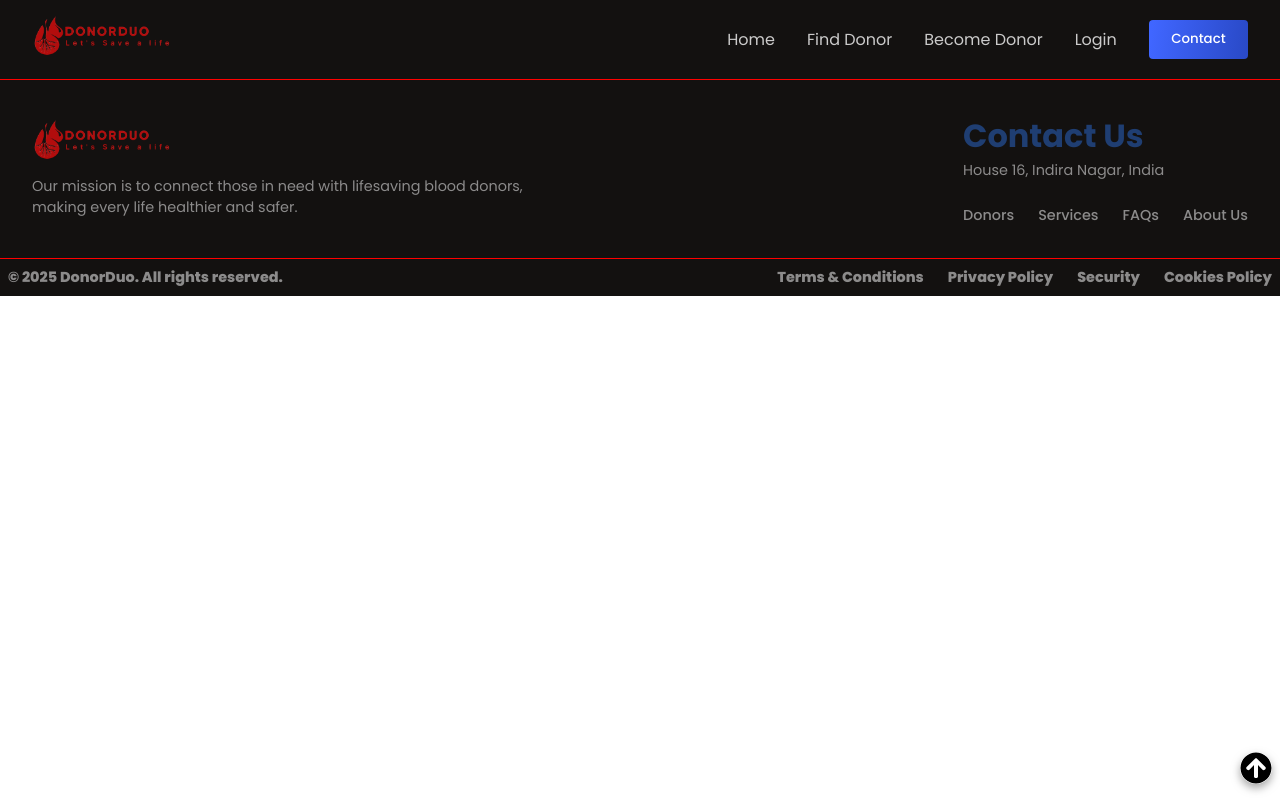
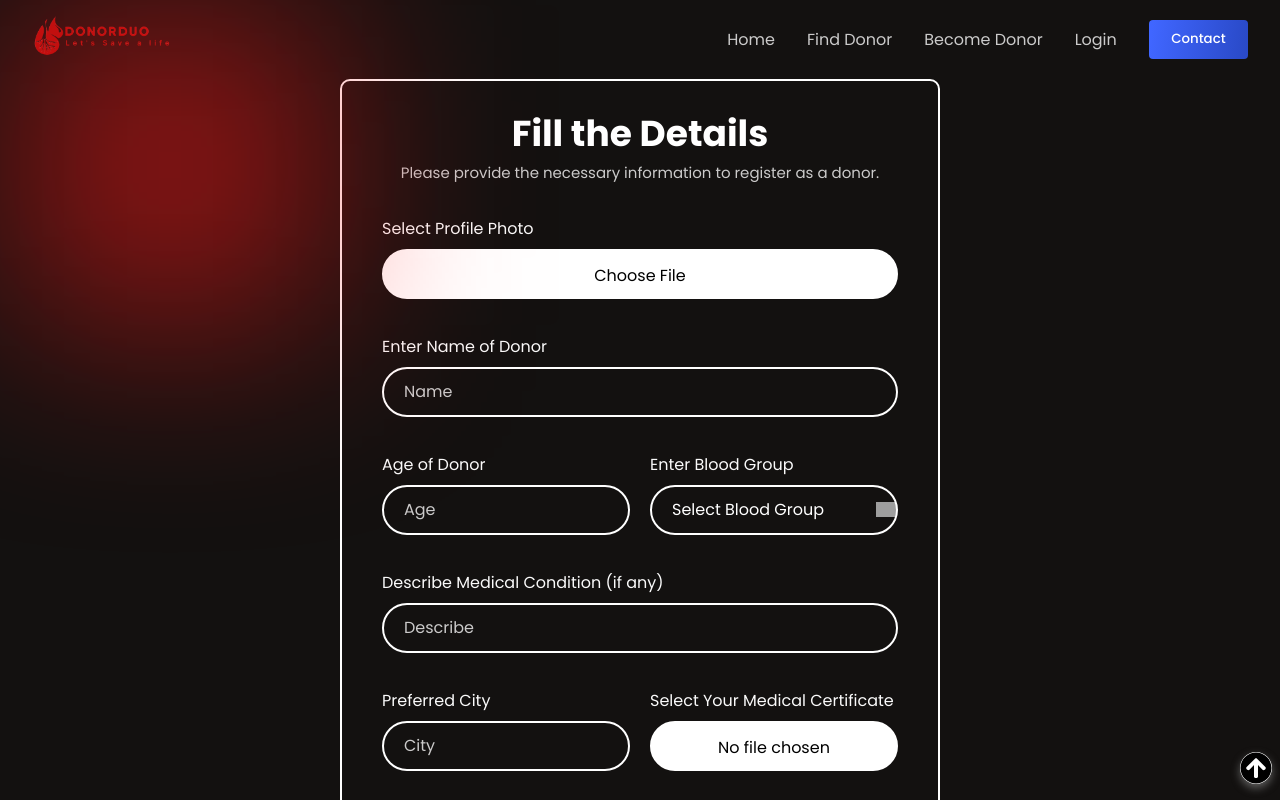
Before and after one commit to priyanshu11223344/Donor_Duo, a React (Vite) app: page /becomeDonor in a window 1280 px wide. Shown: the top 800 px of the page. Built offline with nearby package versions, Linux system fonts and the light colour scheme; grey boxes are pictures that could not be loaded.

Commit message:
becomeDonor_Done

```diff
--- a/src/App.jsx
+++ b/src/App.jsx
@@ -7,6 +7,7 @@ import Goto from "./component/Scroll/Goto";
 import Login from "./component/Login/Login";
 import SignIn from "./component/SignIn/SignIn"
 import Verify from "./component/Verify/Verify"
+import BecomeDonor from "./component/BecomeDonor/becomeDonor"
 function App() {
   return (
     <BrowserRouter>
@@ -19,6 +20,7 @@ function App() {
           <Route path="/LogIn" element={<Login/>} />
           <Route path="/SignIn" element={<SignIn/>}/>
           <Route path="/Verify" element={<Verify/>}/>
+          <Route path="/becomeDonor" element={<BecomeDonor/>}/>
         </Route>
       </Routes>
       <Footer/>
--- /dev/null
+++ b/src/component/BecomeDonor/becomeDonor.css
@@ -0,0 +1,196 @@
+@import url('https://fonts.googleapis.com/css2?family=Poppins:wght@300;400;500;600;700;800;900&display=swap');
+
+.becomeDonorContainer {
+    display: flex;
+    align-items: center;
+    justify-content: center;
+    background: var(--black);
+}
+
+.becomeDonorWrapper {
+    width: 600px;
+    border: 2px solid rgb(255, 255, 255);
+    border-radius: 10px;
+    padding: 25px 40px;
+    color: #ffffff;
+}
+
+.becomeDonorBlurEffect {
+    position: absolute;
+    top: 5px;
+    left: 10px;
+    width: 20rem;
+    height: 20rem;
+    background: rgba(255, 24, 24, 0.522);
+    filter: blur(100px);
+    border-radius: 10px;
+}
+
+.becomeDonorHeading {
+    font-size: 36px;
+    text-align: center;
+    color: white;
+}
+
+.becomeDonorSubheading {
+    font-size: 15px;
+    color: rgba(255, 255, 255, 0.78);
+}
+
+.becomeDonorForm {
+    display: flex;
+    flex-direction: column;
+    gap: 15px;
+}
+
+.becomeDonorRow {
+    display: flex;
+    gap: 10px;
+}
+
+.becomeDonorInputBox {
+    position: relative;
+    width: 100%;
+    margin-bottom: 20px;
+}
+
+.becomeDonorLabel {
+    display: block;
+    margin-bottom: 8px;
+    font-size: 16px;
+    color: rgba(255, 255, 255, 0.98);
+}
+
+.becomeDonorInputBox input,
+.becomeDonorDropdown {
+    width: 100%;
+    height: 50px;
+    background: transparent;
+    border: 2px solid #fff;
+    border-radius: 40px;
+    font-size: 16px;
+    color: #fff;
+    padding: 0 20px;
+    outline: none;
+}
+
+.becomeDonorInputBox input:focus,
+.becomeDonorDropdown:focus {
+    border-color: #4066ff;
+    box-shadow: 0 0 5px rgba(64, 102, 255, 0.5);
+}
+
+.becomeDonorInputBox input::placeholder {
+    color: rgba(255, 255, 255, 0.78);
+}
+
+.becomeDonorDropdown option {
+    color: #000;
+}
+
+/* Profile Photo Styling */
+.profile-photo-container {
+    display: flex;
+    justify-content: center;
+    align-items: center;
+}
+
+.profile-photo-preview {
+    display: inline-block;
+    cursor: pointer;
+}
+
+.profile-photo-image {
+    width: 150px;
+    height: 150px;
+    border-radius: 50%;
+    object-fit: cover;
+    border: 2px solid #fff;
+}
+
+/* Custom File Input Styling */
+.custom-file-input {
+    position: relative;
+    display: inline-block;
+    width: 100%;
+}
+
+.custom-file-input input[type="file"] {
+    position: absolute;
+    left: 0;
+    top: 0;
+    opacity: 0;
+    width: 100%;
+    height: 100%;
+    cursor: pointer;
+}
+
+.custom-file-input span {
+    display: block;
+    width: 100%;
+    height: 50px;
+    background: white;
+    color: #000;
+    border: 2px solid #fff;
+    border-radius: 40px;
+    font-size: 16px;
+    text-align: center;
+    line-height: 50px;
+    cursor: pointer;
+    overflow: hidden;
+    text-overflow: ellipsis;
+    white-space: nowrap;
+}
+
+.custom-file-input span:hover {
+    background: #f0f0f0;
+}
+
+.becomeDonorDropdown {
+    appearance: none; /* Remove default arrow */
+    background: transparent url('path-to-arrow-icon.svg') no-repeat right center;
+    background-size: 20px;
+    padding-right: 40px; /* Add space for the arrow */
+    cursor: pointer;
+}
+
+.becomeDonorButton {
+    width: 100%;
+    height: 50px;
+    background: #fff;
+    color: #000;
+    border: none;
+    border-radius: 40px;
+    font-size: 16px;
+    font-weight: 600;
+    margin-top: 20px;
+    cursor: pointer;
+    transition: transform 300ms ease-in;
+}
+
+.becomeDonorButton:hover {
+    transform: scale(1.05);
+}
+
+@media (max-width: 700px) {
+    .becomeDonorContainer {
+        min-height: 90vh;
+    }
+
+    .becomeDonorWrapper {
+        width: 400px;
+    }
+
+    .becomeDonorHeading {
+        font-size: 35px;
+    }
+
+    .becomeDonorInputBox input,
+    .becomeDonorDropdown {
+        height: 40px;
+    }
+
+    .becomeDonorButton {
+        height: 40px;
+    }
+}
--- /dev/null
+++ b/src/component/BecomeDonor/becomeDonor.jsx
@@ -0,0 +1,148 @@
+import React, { useState } from 'react';
+import './becomeDonor.css';
+
+const BecomeDonor = () => {
+  // Random hospital names for the dropdown
+  const hospitals = [
+    "City General Hospital",
+    "Green Valley Medical Center",
+    "Sunrise Health Clinic",
+    "Golden Care Hospital",
+    "Blue Horizon Medical Center",
+  ];
+
+  // Blood group options
+  const bloodGroups = [
+    "A+", "A-", "B+", "B-", "AB+", "AB-", "O+", "O-"
+  ];
+
+  // State to store the selected profile photo and medical certificate file
+  const [profilePhoto, setProfilePhoto] = useState(null);
+  const [medicalCertificateName, setMedicalCertificateName] = useState("No file chosen");
+
+  // Handle profile photo change
+  const handleProfilePhotoChange = (event) => {
+    const file = event.target.files[0];
+    if (file) {
+      const reader = new FileReader();
+      reader.onload = (e) => {
+        setProfilePhoto(e.target.result); // Set the image URL
+      };
+      reader.readAsDataURL(file); // Convert file to data URL
+    }
+  };
+
+  // Handle medical certificate change
+  const handleMedicalCertificateChange = (event) => {
+    const file = event.target.files[0];
+    if (file) {
+      setMedicalCertificateName(file.name);
+    } else {
+      setMedicalCertificateName("No file chosen");
+    }
+  };
+
+  return (
+    <div className="becomeDonorContainer">
+      <div className="becomeDonorWrapper">
+        <h1 className="becomeDonorHeading">Fill the Details</h1>
+        <p className="becomeDonorSubheading" style={{ marginBottom: '2rem', textAlign: 'center' }}>
+          Please provide the necessary information to register as a donor.
+        </p>
+        <form className="becomeDonorForm">
+          {/* Profile Photo Upload */}
+          <div className="becomeDonorInputBox">
+            <label htmlFor="profile-photo" className="becomeDonorLabel">Select Profile Photo</label>
+            <div className="profile-photo-container">
+              {profilePhoto ? (
+                <label htmlFor="profile-photo" className="profile-photo-preview">
+                  <img
+                    src={profilePhoto}
+                    alt="Profile Preview"
+                    className="profile-photo-image"
+                  />
+                </label>
+              ) : (
+                <div className="custom-file-input">
+                  <input
+                    type="file"
+                    id="profile-photo"
+                    onChange={handleProfilePhotoChange}
+                    accept="image/*"
+                  />
+                  <span>Choose File</span>
+                </div>
+              )}
+            </div>
+          </div>
+
+          {/* Name Field */}
+          <div className="becomeDonorInputBox">
+            <label htmlFor="name" className="becomeDonorLabel">Enter Name of Donor</label>
+            <input type="text" id="name" placeholder="Name" />
+          </div>
+
+          {/* Age and Blood Group in the same line */}
+          <div className="becomeDonorRow">
+            <div className="becomeDonorInputBox" style={{ flex: 1, marginRight: '10px' }}>
+              <label htmlFor="age" className="becomeDonorLabel">Age of Donor</label>
+              <input type="text" id="age" placeholder="Age" />
+            </div>
+            <div className="becomeDonorInputBox" style={{ flex: 1 }}>
+              <label htmlFor="blood-group" className="becomeDonorLabel">Enter Blood Group</label>
+              <select id="blood-group" className="becomeDonorDropdown">
+                <option value="">Select Blood Group</option>
+                {bloodGroups.map((group, index) => (
+                  <option key={index} value={group}>{group}</option>
+                ))}
+              </select>
+            </div>
+          </div>
+
+          {/* Medical Condition Field */}
+          <div className="becomeDonorInputBox">
+            <label htmlFor="medical-condition" className="becomeDonorLabel">Describe Medical Condition (if any)</label>
+            <input type="text" id="medical-condition" placeholder="Describe" />
+          </div>
+
+          {/* City and Choose File in the same line */}
+          <div className="becomeDonorRow">
+            <div className="becomeDonorInputBox" style={{ flex: 1, marginRight: '10px' }}>
+              <label htmlFor="city" className="becomeDonorLabel">Preferred City</label>
+              <input type="text" id="city" placeholder="City" />
+            </div>
+            <div className="becomeDonorInputBox" style={{ flex: 1 }}>
+              <label htmlFor="medical-certificate" className="becomeDonorLabel">Select Your Medical Certificate</label>
+              <div className="custom-file-input">
+                <input
+                  type="file"
+                  id="medical-certificate"
+                  onChange={handleMedicalCertificateChange}
+                  multiple
+                />
+                <span>{medicalCertificateName}</span>
+              </div>
+            </div>
+          </div>
+
+          {/* Choose Hospital Dropdown */}
+          <div className="becomeDonorInputBox">
+            <label htmlFor="hospital" className="becomeDonorLabel">Choose Hospital</label>
+            <select id="hospital" className="becomeDonorDropdown">
+              <option value="">Select a hospital</option>
+              {hospitals.map((hospital, index) => (
+                <option key={index} value={hospital}>{hospital}</option>
+              ))}
+            </select>
+          </div>
+
+          {/* Submit Button */}
+          <button type="submit" className="becomeDonorButton">Submit</button>
+        </form>
+      </div>
+      <div className="becomeDonorBlurEffect"></div>
+    </div>
+  );
+};
+
+export default BecomeDonor;
--- a/src/component/Footer/Footer.css
+++ b/src/component/Footer/Footer.css
@@ -1,4 +1,5 @@
 .f-wrapper{
+    padding-top: 10px;
     background: var(--black);
 }
 .f-container{
--- a/src/component/Header/Header.jsx
+++ b/src/component/Header/Header.jsx
@@ -19,7 +19,7 @@ const Header = () => {
             <div className="flexCenter h-menu" style={getMenuStyles(menuOpened)}>
               <a href="/">Home</a>
               <a href="">Find Donor</a>
-              <a href="">Become Donor</a>
+              <a href="/becomeDonor">Become Donor</a>
               <a href="/LogIn">Login</a>
               <button className="button"><a href="">Contact</a></button>
             </div>
```
